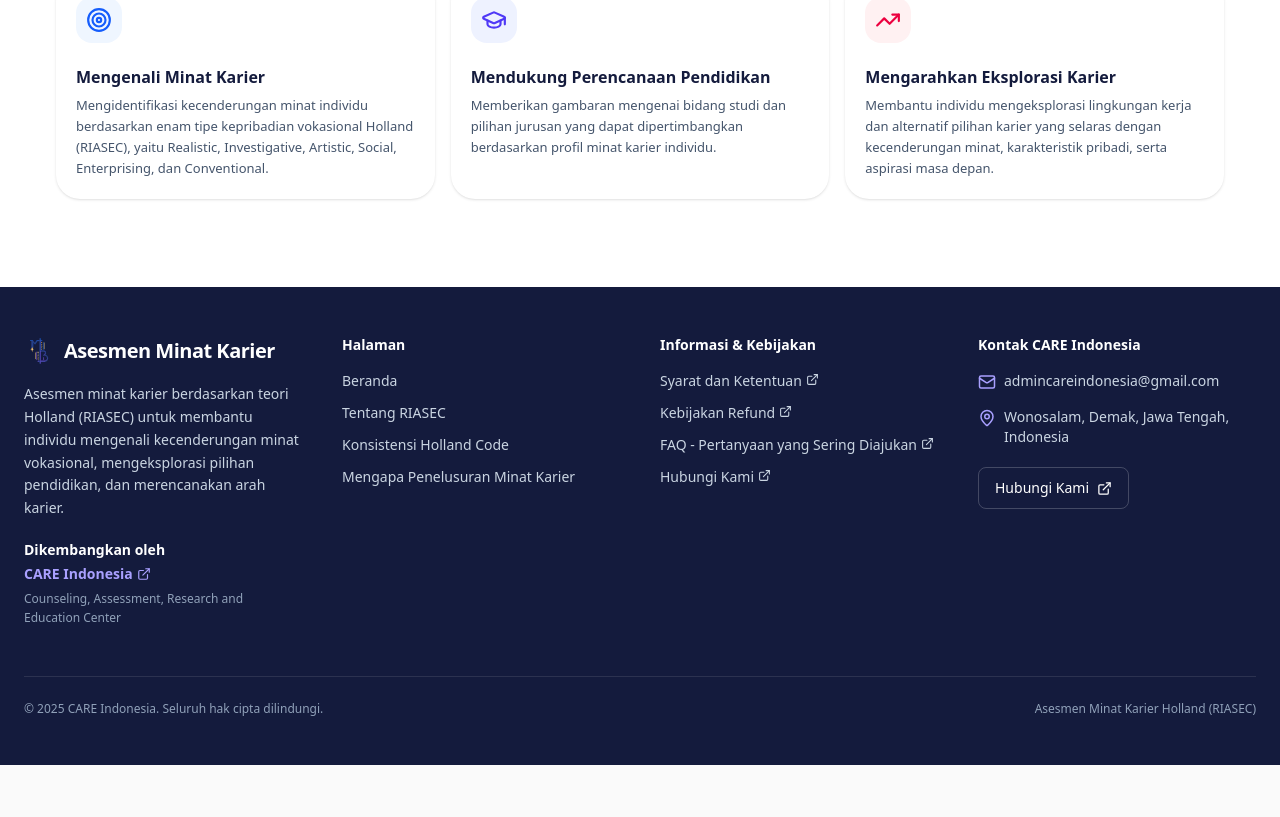
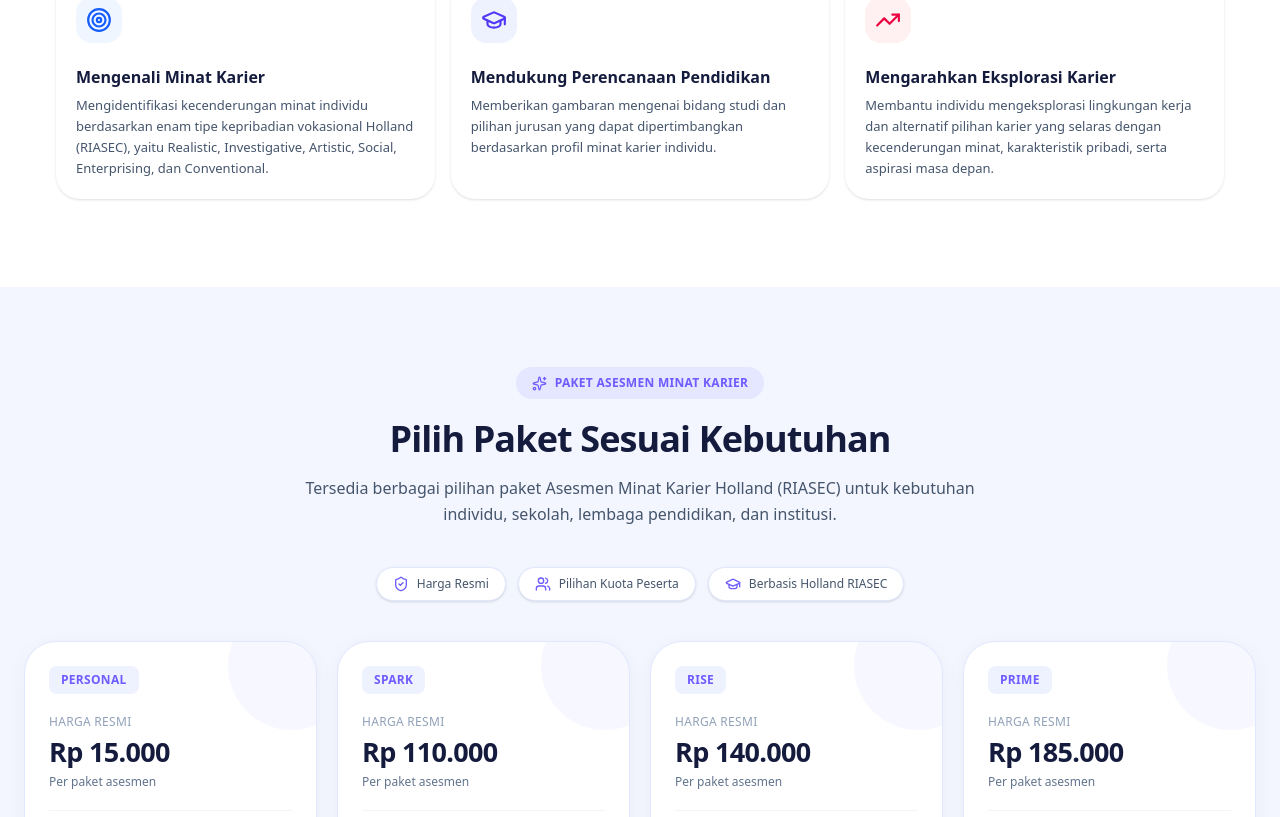
Before and after one commit to BangArulDev/Minat-bakat, a Next.js app: page / in a window 1280 px wide. Shown: the part 1983-2800 px from the top of the page. Before the commit the page ends 2748 px from the top, so only its background shows below. Built offline with nearby package versions, Linux system fonts and the light colour scheme.

Commit message:
Update page.jsx

```diff
--- a/src/app/(website)/page.jsx
+++ b/src/app/(website)/page.jsx
@@ -1,21 +1,25 @@
+
 import { About, Features, Hero, Price } from "../../components";
-
+import Pricing from "../../components/home/Pricing";
 
 export default function Home() {
   return (
     <main className="flex flex-col w-full overflow-hidden min-h-screen bg-[#f3f6ff]">
 
-      {/* 1. Hero Section */}
+      {/* 1. Tampilan Utama Asesmen Minat Karier */}
       <Hero />
 
-      {/* 2. About RIASEC Section */}
+      {/* 2. Tentang Holland RIASEC */}
       <About />
 
       {/* 3. Konsistensi Holland Code */}
       <Features />
 
-      {/* 4. Mengapa Care Minat Bakat */}
+      {/* 4. Mengapa Penelusuran Minat Karier */}
       <Price />
+
+      {/* 5. Daftar Harga Asesmen Minat Karier */}
+      <Pricing />
 
     </main>
   );
```
